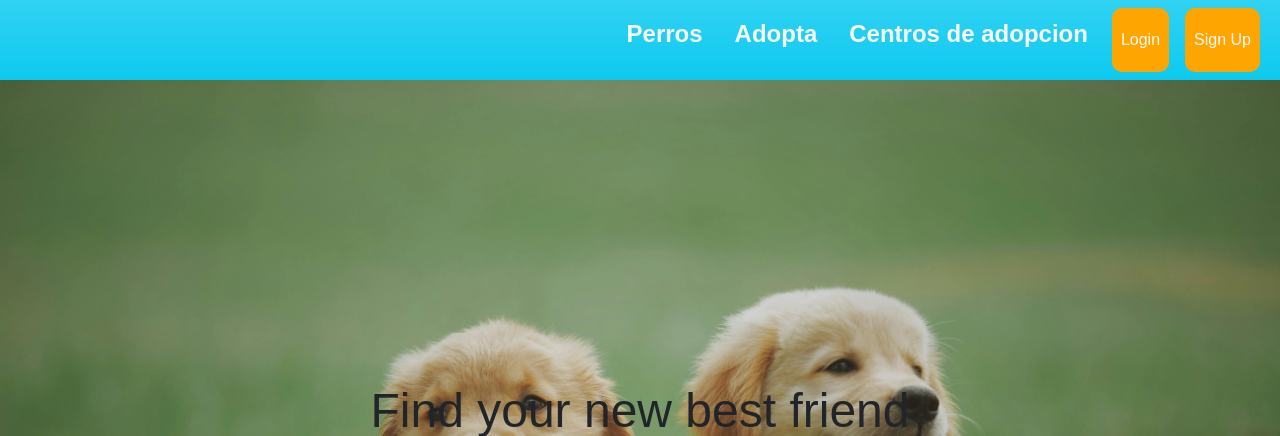
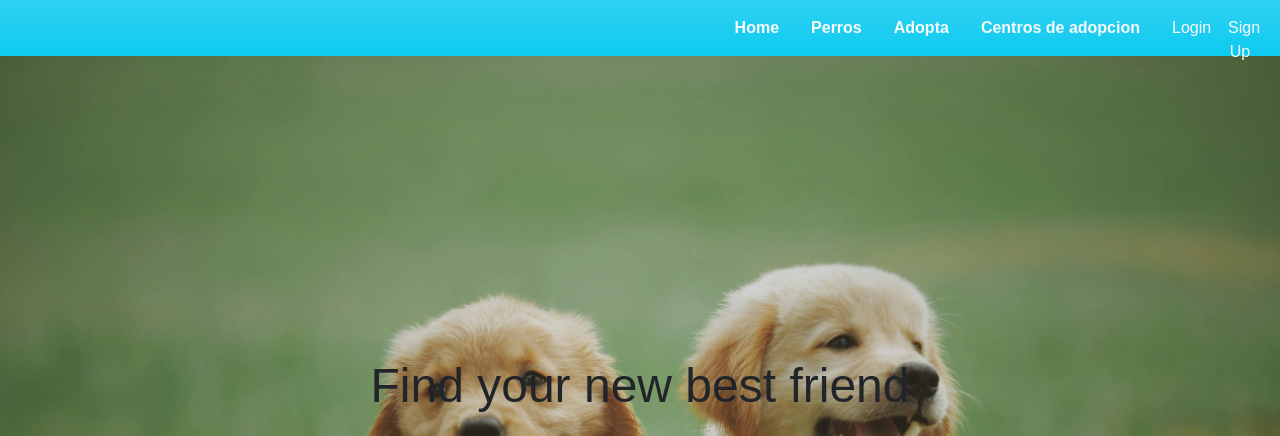
Before and after one commit to Aitor-blip/pjdaw, a PHP site: page / in a window 1280 px wide. Shown: the top 436 px of the page. Run offline with PHP 8.4, Linux system fonts and the light colour scheme; data that the repository does not hold is empty.

Commit message:
menu + home + correcion css bootstrap 5 menu

```diff
--- a/admin/clases/menu.php
+++ b/admin/clases/menu.php
@@ -1,6 +1,7 @@
 <?php
         if($_SESSION['user'] == "usuario" || $_SESSION['user'] =="invitado"){
             $_SESSION['menu_lista'] = array();
+            array_push($_SESSION['menu_lista'] , "Home");
             array_push($_SESSION['menu_lista'] , "Perros");
             array_push($_SESSION['menu_lista'] , "Adopta");
             array_push($_SESSION['menu_lista'] , "Centros de adopcion");
--- a/admin/secciones/animales_adopcion.php
+++ b/admin/secciones/animales_adopcion.php
@@ -28,6 +28,10 @@
                          $file = "animales_adopcion.php";
                          echo $file;
                       }
+                      if($_SESSION['menu_lista'][$id]=="Home"){
+                        $file = "../../index.php";
+                        echo $file;
+                     }
                       ?>"><?php echo $_SESSION['menu_lista'][$id];?></a>
                   </li>
 
--- a/css/estilos.css
+++ b/css/estilos.css
@@ -559,3 +559,8 @@ hr{
     border:1px dashed black;
     margin-top: 2rem;
 }
+
+.btn__login,.btn__registro{
+    width: 40px;
+    max-height: 40px;
+}
--- a/index.php
+++ b/index.php
@@ -17,6 +17,7 @@
     <title>Landing page project dogs daw</title>
     <link rel="stylesheet" href="./css/estilos.css">
     <link rel="stylesheet" href="https://cdnjs.cloudflare.com/ajax/libs/font-awesome/6.5.2/css/all.min.css">
+
 </head>
 <body>
     <header class="header header-min">
@@ -29,7 +30,7 @@
                 <?php foreach($_SESSION['menu_lista'] as $id=>$item): ?>
 
                 <li class="nav-item mx-2">
-                    <a class="nav-link fw-bold text-light" href="
+                    <a class="nav-link fw-bold text-light fs-6" href="
                     <?php
                         if($_SESSION['menu_lista'][$id] == "Perros"){
                             $file = "./admin/secciones/animales_adopcion.php";
@@ -42,9 +43,10 @@
 
                 <?php endforeach; ?>
                 <div class="login d-flex justify-content-center align-items-center">
-                    <a class="nav-link mx-2 btn btn-orange text-light" href="./admin/secciones/login_usuario.php">Login</a>
-                    <a class="nav-link mx-2 btn btn-orange text-light" href="./admin/secciones/registro_usuario.php">Sign Up</a>
+                    <a class="nav-link mx-2 text-light btn__login fs-6" href="./admin/secciones/login_usuario.php">Login</a>
+                    <a class="nav-link mx-2 text-light btn__registro fs-6" href="./admin/secciones/registro_usuario.php">Sign Up</a>
                 </div>
+
 
                 </div>
             </ul>
```
